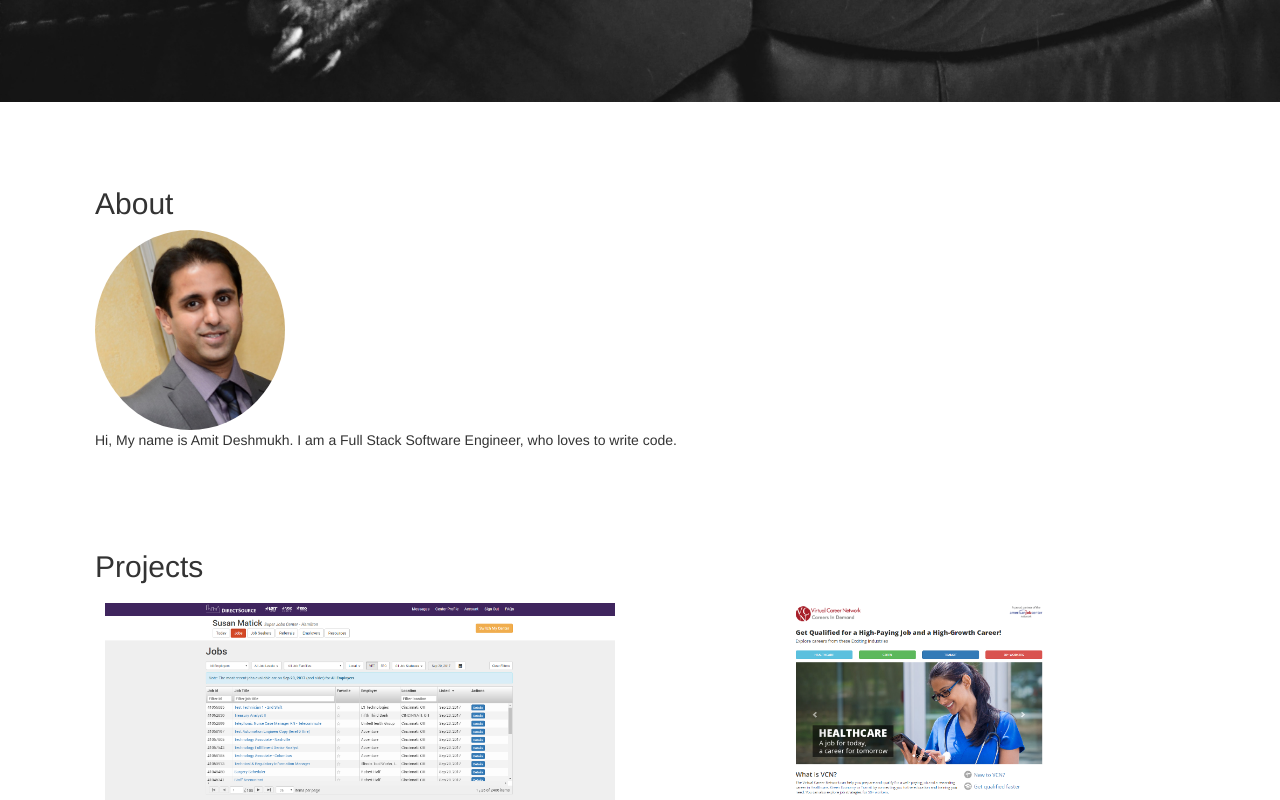
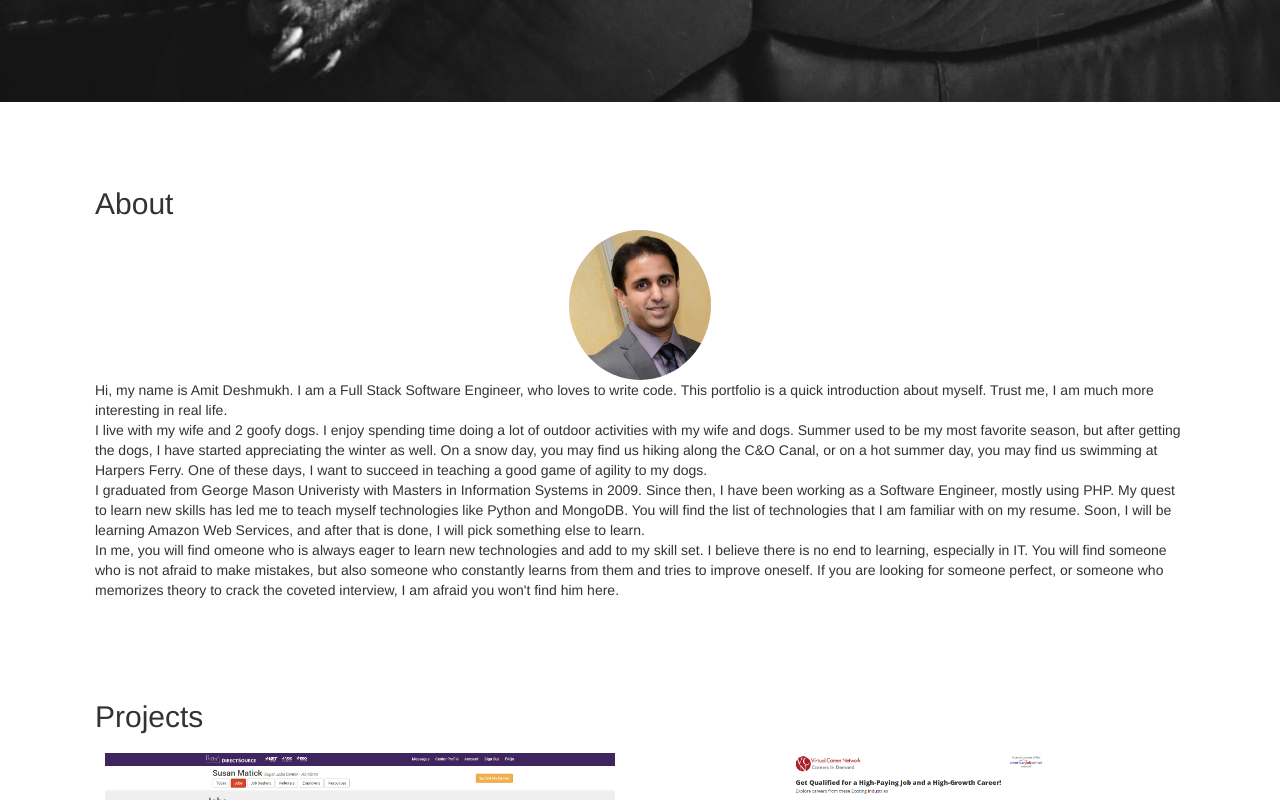
Before and after one commit to ahdeshmukh/portfolio, an Angular app: page / in a window 1280 px wide. Shown: the part 487-1287 px from the top of the page. Built offline with nearby package versions, Linux system fonts and the light colour scheme; what ng2-scroll-to would draw is missing.

Commit message:
update to About

```diff
--- a/src/app/app.component.css
+++ b/src/app/app.component.css
@@ -88,6 +88,8 @@ ul.nav a:hover {
 }
 
 .portfolio-image {
-    max-height:200px;
-    max-width:200px;
+    max-height: 150px;
+    max-width: 150px;
+    display: block;
+    margin: auto;
 }
--- a/src/app/app.component.html
+++ b/src/app/app.component.html
@@ -40,10 +40,11 @@
 
 <div id="about" class="container my-sections">
   <h2 class="my-section-title">About</h2>
-  <div>
-    <img class="img-responsive img-circle portfolio-image" src="{{my_photo}}" />
-    Hi, My name is Amit Deshmukh. I am a Full Stack Software Engineer, who loves to write code.
-  </div>
+  <img class="img-responsive img-circle portfolio-image" src="{{my_photo}}" />
+  <div class="about-paragraph about-paragraph-1">Hi, my name is Amit Deshmukh. I am a Full Stack Software Engineer, who loves to write code. This portfolio is a quick introduction about myself. Trust me, I am much more interesting in real life.</div>
+  <div class="about-paragraph about-paragraph-2">I live with my wife and 2 goofy dogs. I enjoy spending time doing a lot of outdoor activities with my wife and dogs. Summer used to be my most favorite season, but after getting the dogs, I have started appreciating the winter as well. On a snow day, you may find us hiking along the C&O Canal, or on a hot summer day, you may find us swimming at Harpers Ferry. One of these days, I want to succeed in teaching a good game of agility to my dogs.</div>
+  <div class="about-paragraph about-paragraph-3">I graduated from George Mason Univeristy with Masters in Information Systems in 2009. Since then, I have been  working as a Software Engineer, mostly using PHP. My quest to learn new skills has led me to teach myself technologies like Python and MongoDB. You will find the list of technologies that I am familiar with on my resume. Soon, I will be learning Amazon Web Services, and after that is done, I will pick something else to learn.</div>
+  <div class="about-paragraph about-paragraph-4">In me, you will find omeone who is always eager to learn new technologies and add to my skill set. I believe there is no end to learning, especially in IT. You will find someone who is not afraid to make mistakes, but also someone who constantly learns from them and tries to improve oneself. If you are looking for someone perfect, or someone who memorizes theory to crack the coveted interview, I am afraid you won't find him here.</div>
 </div>
 
 <div id="projects" class="container my-sections">
--- a/src/app/app.component.ts
+++ b/src/app/app.component.ts
@@ -26,7 +26,7 @@ export class AppComponent {
 
       $(window).scroll(function(){
         var scroll = $(window).scrollTop();
-        if (scroll > 200) {
+        if (scroll > 150) {
           $(".navbar").css({"background":"black", "padding-top":"10px", "padding-bottom":"10px"});
           $(".navbar-brand").css({"font-size":"54px", "padding-top":"20px"});
           $(".navbar-custom .navbar-nav > li > a").css({"color":"#fff"});
```
